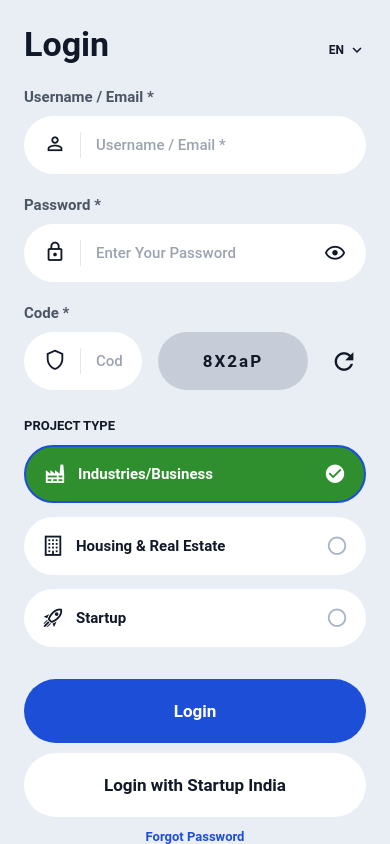
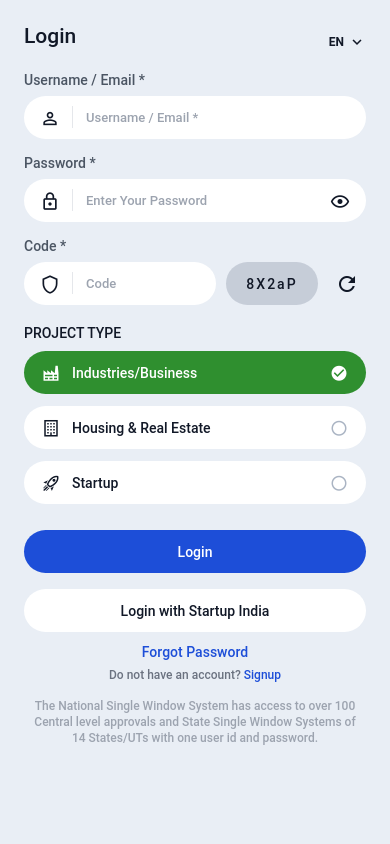
Before and after one commit to manjituidesigner/fasttrack-app, a React Native app in the folder frontend/: screen / in a window 390 px wide. Built offline with nearby package versions, Linux system fonts and the light colour scheme.

Commit message:
update feb 2026

```diff
--- a/frontend/src/screens/CafFormScreen.tsx
+++ b/frontend/src/screens/CafFormScreen.tsx
@@ -1,5 +1,5 @@
 import { StatusBar } from "expo-status-bar";
-import { Image, Pressable, ScrollView, Switch, Text, TextInput, View } from "react-native";
+import { Alert, Image, Pressable, ScrollView, Switch, Text, TextInput, View } from "react-native";
 import { LinearGradient } from "expo-linear-gradient";
 import { MaterialIcons } from "@expo/vector-icons";
 import type { ReactNode } from "react";
@@ -593,9 +593,25 @@ export function CafFormScreen({ onBack, onOpenDrawer }: Props) {
               </Pressable>
             )}
 
-            <Pressable style={styles.nextBtn} onPress={() => setStep((s) => (s < 9 ? ((s + 1) as 1 | 2 | 3 | 4 | 5 | 6 | 7 | 8 | 9) : 9))}>
-              <Text style={styles.nextText}>{step === 9 ? "Next" : t("cafForm.action.nextStep")}</Text>
-              <MaterialIcons name="arrow-forward" size={18} color="white" />
+            <Pressable
+              style={styles.nextBtn}
+              onPress={() => {
+                if (step === 9) {
+                  Alert.alert("", "Thanks Form Submitted Successfuly", [
+                    {
+                      text: "OK",
+                      onPress: () => {
+                        onBack?.();
+                      }
+                    }
+                  ]);
+                  return;
+                }
+                setStep((s) => (s < 9 ? ((s + 1) as 1 | 2 | 3 | 4 | 5 | 6 | 7 | 8 | 9) : 9));
+              }}
+            >
+              <Text style={styles.nextText}>{step === 9 ? "Submit" : t("cafForm.action.nextStep")}</Text>
+              <MaterialIcons name={step === 9 ? "check" : "arrow-forward"} size={18} color="white" />
             </Pressable>
           </View>
         </View>
@@ -844,20 +860,20 @@ const styles = {
     justifyContent: "center"
   },
   uploadText: { marginTop: 8, fontWeight: "700", color: "#2563eb" },
-  label: { fontSize: 14, fontWeight: "700", marginBottom: 6 },
+  label: { fontSize: 13, fontWeight: "700", marginBottom: 6 },
   inputWrap: { position: "relative" },
   moneyInputWrap: { position: "relative" },
   prefix: {
     position: "absolute",
     left: 12,
-    top: 15,
+    top: 11,
     fontWeight: "700",
     color: "#6b7280"
   },
   moneyPrefix: {
     position: "absolute",
     left: 12,
-    top: 15,
+    top: 11,
     fontWeight: "700",
     color: "#6b7280",
     zIndex: 1
@@ -867,10 +883,10 @@ const styles = {
     borderWidth: 1,
     borderColor: "#cbd5e1",
     borderRadius: 50,
-    height: 50,
-    paddingVertical: 12,
+    height: 40,
+    paddingVertical: 10,
     paddingHorizontal: 14,
-    fontSize: 16
+    fontSize: 14
   },
   moneyInput: { paddingLeft: 28 },
   readOnlyInput: { backgroundColor: "#f3f4f6", color: "#374151" },
--- a/frontend/src/screens/LoginScreen.tsx
+++ b/frontend/src/screens/LoginScreen.tsx
@@ -23,19 +23,20 @@ export function LoginScreen({ onBack, onLoginSuccess }: Props) {
   const PLACEHOLDER = "#9ca3af";
   const BORDER = "#E5E7EB";
 
-  const TITLE_SIZE = 34;
-  const LABEL_SIZE = 15;
-  const INPUT_SIZE = 15;
-  const PROJECT_LABEL_SIZE = 13;
-  const ROW_TEXT_SIZE = 15;
-  const BUTTON_TEXT_SIZE = 17;
+  const TITLE_SIZE = 21;
+  const LABEL_SIZE = 14;
+  const INPUT_SIZE = 13;
+  const PROJECT_LABEL_SIZE = 14;
+  const ROW_TEXT_SIZE = 14;
+  const BUTTON_TEXT_SIZE = 14;
+  const FOOTER_SIZE = 12;
 
-  const TITLE_WEIGHT: any = "700";
-  const LABEL_WEIGHT: any = "600";
+  const TITLE_WEIGHT: any = "500";
+  const LABEL_WEIGHT: any = "500";
   const INPUT_WEIGHT: any = "500";
-  const PROJECT_LABEL_WEIGHT: any = "700";
-  const ROW_TEXT_WEIGHT: any = "700";
-  const BUTTON_TEXT_WEIGHT: any = "700";
+  const PROJECT_LABEL_WEIGHT: any = "500";
+  const ROW_TEXT_WEIGHT: any = "500";
+  const BUTTON_TEXT_WEIGHT: any = "500";
 
   type ProjectTypeId = "industries" | "housing" | "startup";
   const [projectType, setProjectType] = useState<ProjectTypeId>("industries");
@@ -95,7 +96,7 @@ export function LoginScreen({ onBack, onLoginSuccess }: Props) {
                         backgroundColor: language === code ? "rgba(55, 155, 47, 0.12)" : "transparent"
                       }}
                     >
-                      <ThemedText style={{ fontSize: 14, fontWeight: "700", color: "#0f172a" }}>
+                      <ThemedText style={{ fontSize: 14, fontWeight: "500", color: "#0f172a" }}>
                         {code === "en" ? t("language.english") : code === "pa" ? t("language.punjabi") : t("language.hindi")}
                       </ThemedText>
                       {language === code ? <MaterialIcons name="check" size={18} color="rgb(55, 155, 47)" /> : null}
@@ -105,21 +106,21 @@ export function LoginScreen({ onBack, onLoginSuccess }: Props) {
               ) : null}
 
               <View style={{ marginTop: 6 }}>
-                <ThemedText style={{ fontSize: LABEL_SIZE, fontWeight: LABEL_WEIGHT, color: "#4b5563", marginBottom: 10 }}>
+                <ThemedText style={{ fontSize: LABEL_SIZE, fontWeight: LABEL_WEIGHT, color: "#4b5563", marginBottom: 8 }}>
                   {t("login.usernameOrEmail")} *
                 </ThemedText>
                 <View style={{ position: "relative" }}>
-                  <MaterialCommunityIcons name="account-outline" size={22} color={TEXT_DARK} style={{ position: "absolute", top: 17, left: 20 }} />
-                  <View style={{ position: "absolute", left: 56, top: 16, width: 1, height: 26, backgroundColor: BORDER }} />
+                  <MaterialCommunityIcons name="account-outline" size={20} color={TEXT_DARK} style={{ position: "absolute", top: 12, left: 16 }} />
+                  <View style={{ position: "absolute", left: 48, top: 10, width: 1, height: 22, backgroundColor: BORDER }} />
                   <TextInput
                     placeholder={t("login.usernameOrEmail") + " *"}
                     placeholderTextColor={PLACEHOLDER}
                     style={{
                       fontFamily: "Roboto",
                       fontWeight: INPUT_WEIGHT,
-                      paddingLeft: 72,
-                      paddingRight: 20,
-                      height: 58,
+                      paddingLeft: 62,
+                      paddingRight: 16,
+                      height: 43,
                       borderRadius: 999,
                       backgroundColor: "#ffffff",
                       fontSize: INPUT_SIZE,
@@ -128,12 +129,12 @@ export function LoginScreen({ onBack, onLoginSuccess }: Props) {
                   />
                 </View>
 
-                <ThemedText style={{ fontSize: LABEL_SIZE, fontWeight: LABEL_WEIGHT, color: "#4b5563", marginTop: 22, marginBottom: 10 }}>
+                <ThemedText style={{ fontSize: LABEL_SIZE, fontWeight: LABEL_WEIGHT, color: "#4b5563", marginTop: 16, marginBottom: 8 }}>
                   {t("login.password")} *
                 </ThemedText>
                 <View style={{ position: "relative" }}>
-                  <MaterialCommunityIcons name="lock-outline" size={22} color={TEXT_DARK} style={{ position: "absolute", top: 17, left: 20 }} />
-                  <View style={{ position: "absolute", left: 56, top: 16, width: 1, height: 26, backgroundColor: BORDER }} />
+                  <MaterialCommunityIcons name="lock-outline" size={20} color={TEXT_DARK} style={{ position: "absolute", top: 12, left: 16 }} />
+                  <View style={{ position: "absolute", left: 48, top: 10, width: 1, height: 22, backgroundColor: BORDER }} />
                   <TextInput
                     placeholder={t("login.password") === "Password" ? "Enter Your Password" : t("login.password")}
                     placeholderTextColor={PLACEHOLDER}
@@ -141,36 +142,36 @@ export function LoginScreen({ onBack, onLoginSuccess }: Props) {
                     style={{
                       fontFamily: "Roboto",
                       fontWeight: INPUT_WEIGHT,
-                      paddingLeft: 72,
-                      paddingRight: 54,
-                      height: 58,
+                      paddingLeft: 62,
+                      paddingRight: 46,
+                      height: 43,
                       borderRadius: 999,
                       backgroundColor: "#ffffff",
                       fontSize: INPUT_SIZE,
                       color: TEXT_DARK
                     }}
                   />
-                  <Pressable onPress={() => setShowPassword(!showPassword)} style={{ position: "absolute", top: 12, right: 14, padding: 6 }}>
-                    <MaterialCommunityIcons name={showPassword ? "eye-off-outline" : "eye-outline"} size={22} color={TEXT_DARK} />
+                  <Pressable onPress={() => setShowPassword(!showPassword)} style={{ position: "absolute", top: 6, right: 10, padding: 6 }}>
+                    <MaterialCommunityIcons name={showPassword ? "eye-off-outline" : "eye-outline"} size={20} color={TEXT_DARK} />
                   </Pressable>
                 </View>
 
-                <ThemedText style={{ fontSize: LABEL_SIZE, fontWeight: LABEL_WEIGHT, color: "#4b5563", marginTop: 22, marginBottom: 10 }}>
+                <ThemedText style={{ fontSize: LABEL_SIZE, fontWeight: LABEL_WEIGHT, color: "#4b5563", marginTop: 16, marginBottom: 8 }}>
                   {t("login.code")} *
                 </ThemedText>
-                <View style={{ flexDirection: "row", gap: 16, alignItems: "center" }}>
+                <View style={{ flexDirection: "row", gap: 10, alignItems: "center" }}>
                   <View style={{ flex: 1, position: "relative" }}>
-                    <MaterialCommunityIcons name="shield-outline" size={22} color={TEXT_DARK} style={{ position: "absolute", top: 17, left: 20 }} />
-                    <View style={{ position: "absolute", left: 56, top: 16, width: 1, height: 26, backgroundColor: BORDER }} />
+                    <MaterialCommunityIcons name="shield-outline" size={20} color={TEXT_DARK} style={{ position: "absolute", top: 12, left: 16 }} />
+                    <View style={{ position: "absolute", left: 48, top: 10, width: 1, height: 22, backgroundColor: BORDER }} />
                     <TextInput
                       placeholder={t("login.code") === "Captcha" ? "Enter Code" : t("login.code")}
                       placeholderTextColor={PLACEHOLDER}
                       style={{
                         fontFamily: "Roboto",
                         fontWeight: INPUT_WEIGHT,
-                        paddingLeft: 72,
-                        paddingRight: 20,
-                        height: 58,
+                        paddingLeft: 62,
+                        paddingRight: 16,
+                        height: 43,
                         borderRadius: 999,
                         backgroundColor: "#ffffff",
                         fontSize: INPUT_SIZE,
@@ -179,27 +180,28 @@ export function LoginScreen({ onBack, onLoginSuccess }: Props) {
                     />
                   </View>
 
-                  <View style={{ flexDirection: "row", alignItems: "center", gap: 14 }}>
+                  <View style={{ flexDirection: "row", alignItems: "center", gap: 10 }}>
                     <View
                       style={{
-                        height: 58,
-                        minWidth: 150,
+                        height: 43,
+                        minWidth: 92,
+                        paddingHorizontal: 10,
                         borderRadius: 999,
                         backgroundColor: "#C6CDD8",
                         alignItems: "center",
                         justifyContent: "center"
                       }}
                     >
-                      <ThemedText style={{ fontSize: 17, fontWeight: "700", letterSpacing: 2, color: TEXT_DARK }}>8X2aP</ThemedText>
+                      <ThemedText style={{ fontSize: 14, fontWeight: "500", letterSpacing: 2, color: TEXT_DARK }}>8X2aP</ThemedText>
                     </View>
-                    <Pressable onPress={() => null} hitSlop={10} style={{ width: 44, height: 44, borderRadius: 999, alignItems: "center", justifyContent: "center" }}>
-                      <MaterialCommunityIcons name="refresh" size={28} color={TEXT_DARK} />
+                    <Pressable onPress={() => null} hitSlop={10} style={{ width: 38, height: 38, borderRadius: 999, alignItems: "center", justifyContent: "center" }}>
+                      <MaterialCommunityIcons name="refresh" size={24} color={TEXT_DARK} />
                     </Pressable>
                   </View>
                 </View>
               </View>
 
-              <ThemedText style={{ fontSize: PROJECT_LABEL_SIZE, fontWeight: PROJECT_LABEL_WEIGHT, color: TEXT_DARK, marginTop: 28, marginBottom: 12, textTransform: "uppercase" }}>
+              <ThemedText style={{ fontSize: PROJECT_LABEL_SIZE, fontWeight: PROJECT_LABEL_WEIGHT, color: TEXT_DARK, marginTop: 20, marginBottom: 10, textTransform: "uppercase" }}>
                 {t("login.projectType")}
               </ThemedText>
 
@@ -232,22 +234,22 @@ export function LoginScreen({ onBack, onLoginSuccess }: Props) {
                     key={item.id}
                     onPress={() => setProjectType(item.id)}
                     style={{
-                      height: 58,
+                      height: 43,
                       paddingHorizontal: 18,
                       borderRadius: 999,
                       backgroundColor: selected ? "#2F8F2F" : "#ffffff",
-                      marginBottom: 14,
+                      marginBottom: 12,
                       flexDirection: "row",
                       justifyContent: "space-between",
                       alignItems: "center",
-                      borderWidth: selected ? 2 : 0,
-                      borderColor: selected ? "#1D4ED8" : "transparent"
+                      borderWidth: 0,
+                      borderColor: "transparent"
                     }}
                   >
                     <View style={{ flexDirection: "row", alignItems: "center", gap: 12 }}>
                       <MaterialCommunityIcons
                         name={item.id === "industries" ? "factory" : item.id === "housing" ? "office-building-outline" : "rocket-launch-outline"}
-                        size={22}
+                        size={18}
                         color={selected ? "#ffffff" : TEXT_DARK}
                       />
                       <ThemedText style={{ fontSize: ROW_TEXT_SIZE, fontWeight: ROW_TEXT_WEIGHT, color: selected ? "#ffffff" : TEXT_DARK }}>{item.label}</ThemedText>
@@ -255,21 +257,22 @@ export function LoginScreen({ onBack, onLoginSuccess }: Props) {
 
                     <MaterialCommunityIcons
                       name={selected ? "check-circle" : "checkbox-blank-circle-outline"}
-                      size={22}
+                      size={18}
                       color={selected ? "#ffffff" : "#AAB4C3"}
                     />
                   </Pressable>
                 );
               })}
 
-              <View style={{ paddingTop: 18, paddingBottom: 0 }}>
+              <View style={{ paddingTop: 14, paddingBottom: 0 }}>
                 <Pressable
                   onPress={onLoginSuccess}
                   style={{
                     width: "100%",
-                    height: 64,
+                    height: 43,
                     backgroundColor: "#1D4ED8",
                     borderRadius: 999,
+                    marginBottom: 6,
                     alignItems: "center",
                     justifyContent: "center"
                   }}
@@ -281,7 +284,7 @@ export function LoginScreen({ onBack, onLoginSuccess }: Props) {
                   style={{
                     marginTop: 10,
                     width: "100%",
-                    height: 64,
+                    height: 43,
                     backgroundColor: "#ffffff",
                     borderRadius: 999,
                     borderWidth: 0,
@@ -294,21 +297,21 @@ export function LoginScreen({ onBack, onLoginSuccess }: Props) {
 
                 <View style={{ paddingTop: 12, gap: 8, alignItems: "center" }}>
                   <Pressable>
-                    <ThemedText style={{ fontSize: 13, fontWeight: "700", color: "#1D4ED8" }}>{t("login.forgotPassword")}</ThemedText>
+                    <ThemedText style={{ fontSize: 14, fontWeight: "500", color: "#1D4ED8" }}>{t("login.forgotPassword")}</ThemedText>
                   </Pressable>
 
-                  <ThemedText style={{ color: TEXT_MUTED, fontWeight: "600", fontSize: 12 }}>
-                    {t("login.noAccount")} <ThemedText style={{ color: "#1D4ED8", fontWeight: "700" }}>{t("login.signup")}</ThemedText>
+                  <ThemedText style={{ color: TEXT_MUTED, fontWeight: "500", fontSize: 12 }}>
+                    {t("login.noAccount")} <ThemedText style={{ color: "#1D4ED8", fontWeight: "500" }}>{t("login.signup")}</ThemedText>
                   </ThemedText>
                 </View>
 
                 <ThemedText
                   style={{
                     marginTop: 16,
-                    fontSize: 10,
-                    fontWeight: "600",
+                    fontSize: FOOTER_SIZE,
+                    fontWeight: "500",
                     color: "#9ca3af",
-                    lineHeight: 14,
+                    lineHeight: 16,
                     textAlign: "center",
                     paddingHorizontal: 6
                   }}
```
Also changed, not shown: frontend/src/screens/ApplicationDetailsScreen.tsx (+8 -6 lines).
